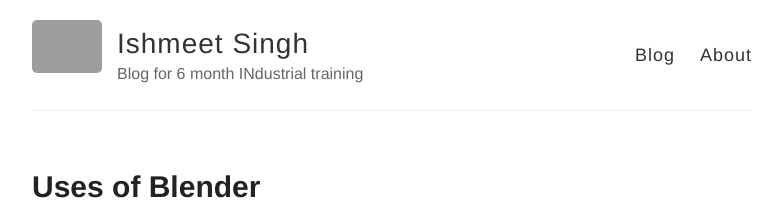
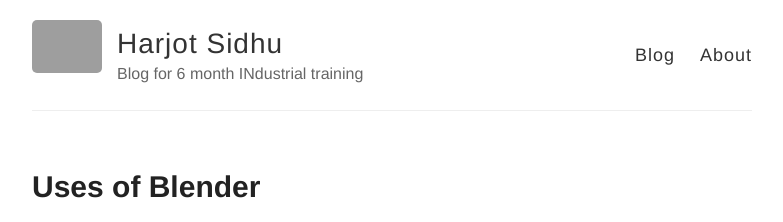
Before and after one commit to Ishmeetblog/ishmeetblog.github.io, a Jekyll site: the page built from index.html, in a window 1280 px wide and 900 px high. Shown: the top 222 px of the window, without its empty margins (248-1031 px from the left). Built offline with Jekyll 4.4.1, drawn with Linux system fonts in a browser that asks for light colours; grey boxes are pictures that could not be loaded.

Commit message:
Update _config.yml

```diff
--- a/_config.yml
+++ b/_config.yml
@@ -3,7 +3,7 @@
 theme: jekyll-theme-cayman
 
 # Name of your site (displayed in the header)
-name: Ishmeet Singh
+name: Harjot Sidhu
 
 # Short bio or description (displayed in the header)
 description: Blog for 6 month INdustrial training
```
